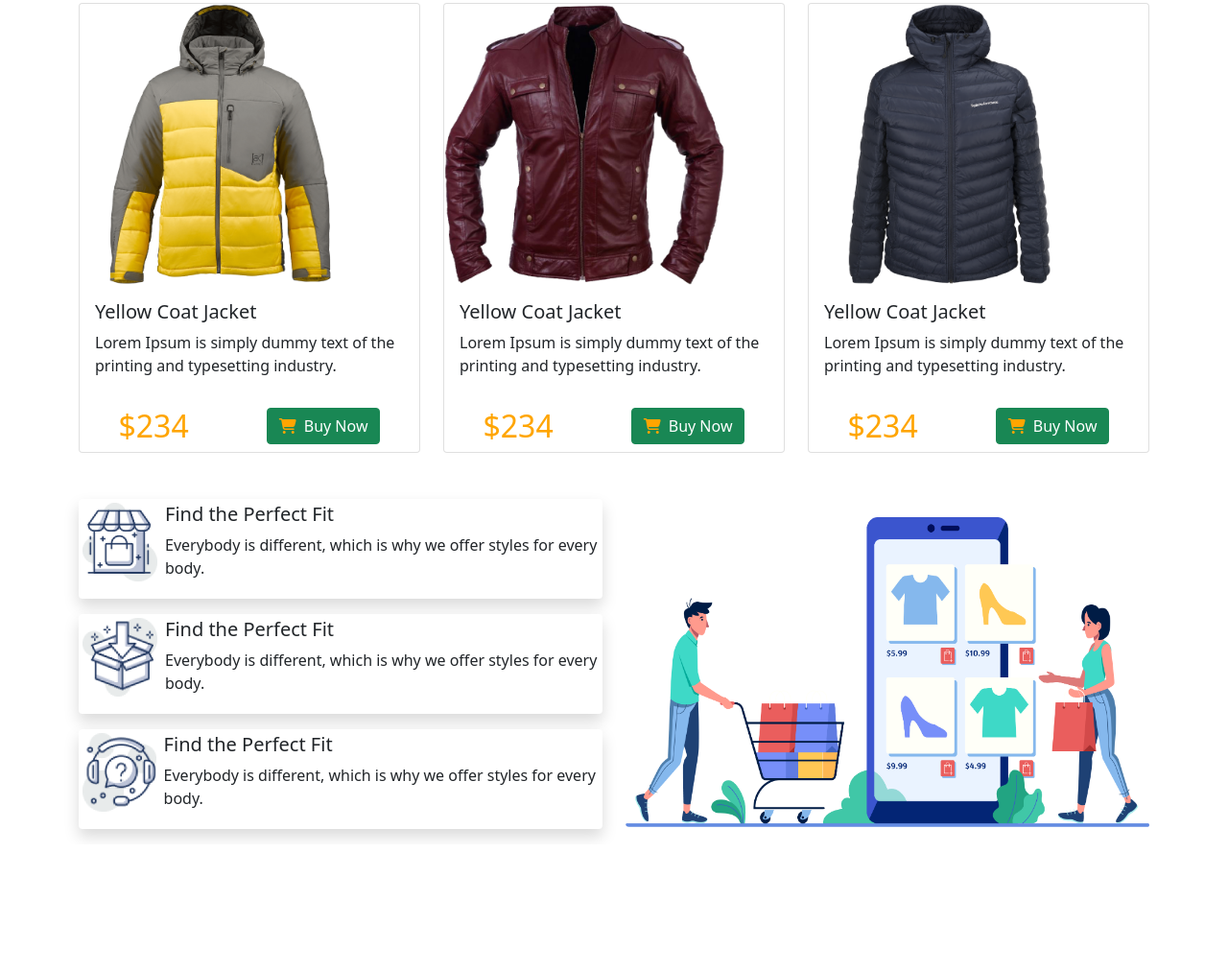
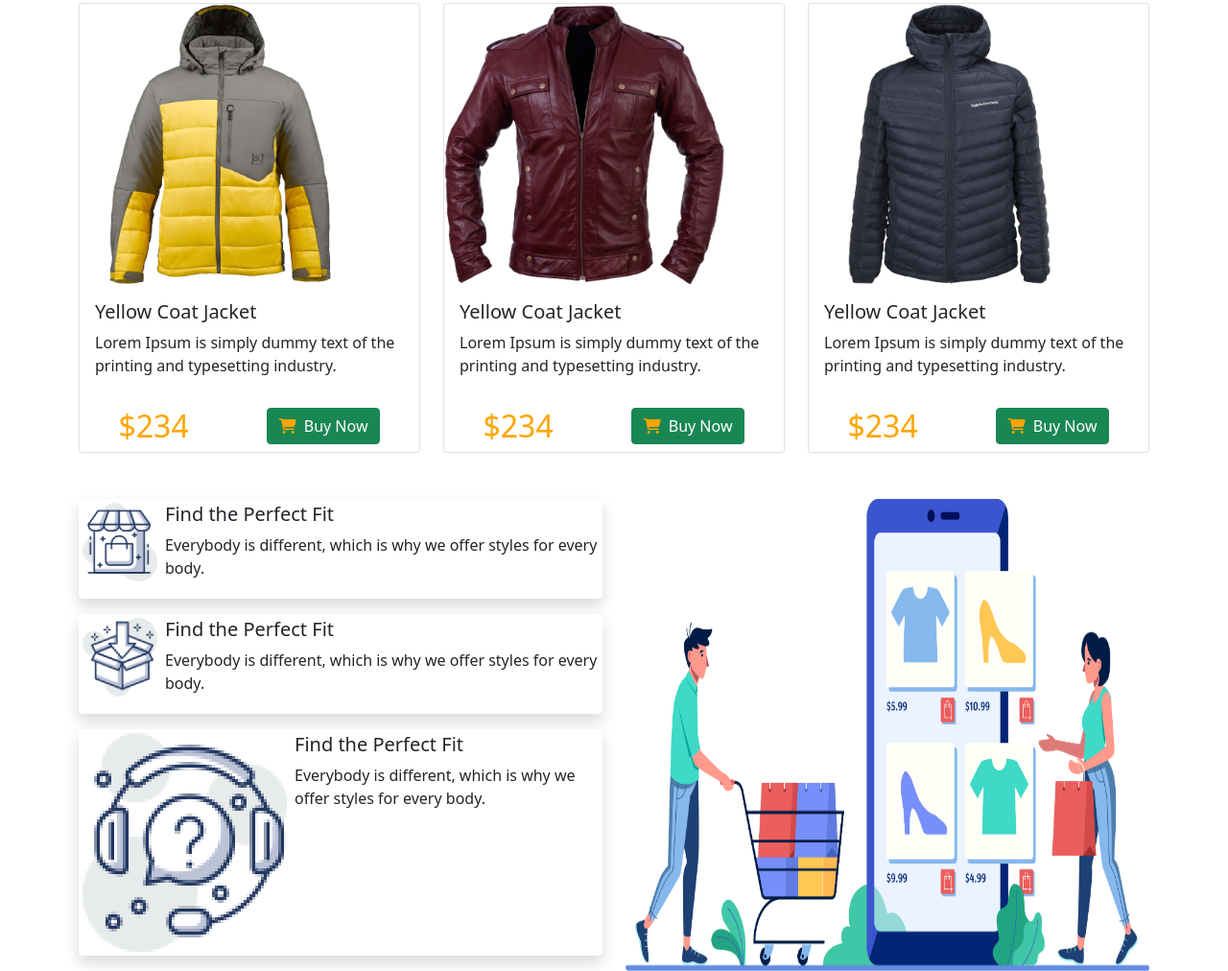
Before and after one commit to Sanjoy-Kundu/penguin-fashion, a plain HTML site: page index.html in a window 1280 px wide. Shown: the part 1302-2314 px from the top of the page at 96% size. Before the commit the page ends 2182 px from the top, so only its background shows below. Drawn offline with Linux system fonts and the light colour scheme.

Commit message:
image added

```diff
--- a/index.html
+++ b/index.html
@@ -173,7 +173,7 @@
 			</div>
 		</section>
 		<section class="container mt-5">
-			<div class="row row-cols-lg-2 row-cols-md-2 row-cols-sm-2 row-cols-1">
+			<div class="row row-cols-lg-2 row-cols-md-2 row-cols-sm-1 row-cols-1">
 				<div class="col-md-8">
 					<div class="img-des d-flex shadow p-1 mb-3 bg-body rounded">
 						<img src="images/house.png" alt="" height="82px" width="78px">
@@ -192,7 +192,7 @@
 						</div>
 					</div>
 					<div class="img-des d-flex shadow p-1 mb-3 bg-body rounded">
-						<img src="images/question.png" alt="" height="82px" width="78px">
+						<img src="images/question.png" alt="" class="img-fluid">
 						<div class="single-img-des ms-2">
 							<h5>Find the Perfect Fit</h5>
 							<p>Everybody is different, which is why we
@@ -200,7 +200,7 @@
 						</div>
 					</div>
 				</div>
-				<div class="col-md-4 d-flex align-items-center">
+				<div class="col-md-4 d-flex justify-content-center">
 					<img src="images/shopping.png" class="img-fluid rounded-start" alt="...">
 				</div>
 			</div>
```
